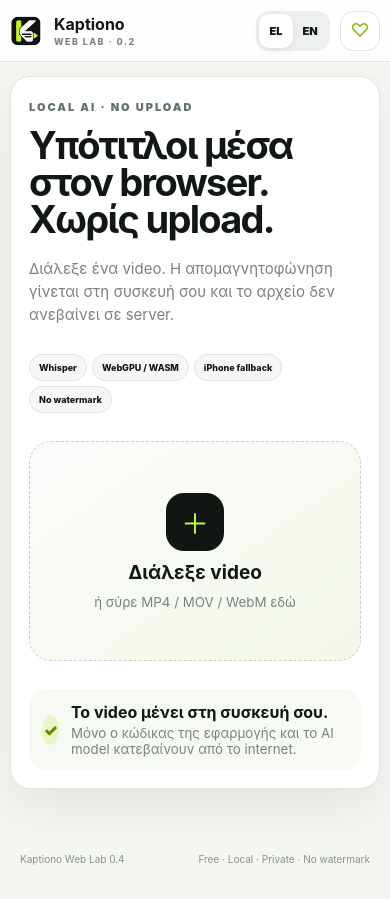
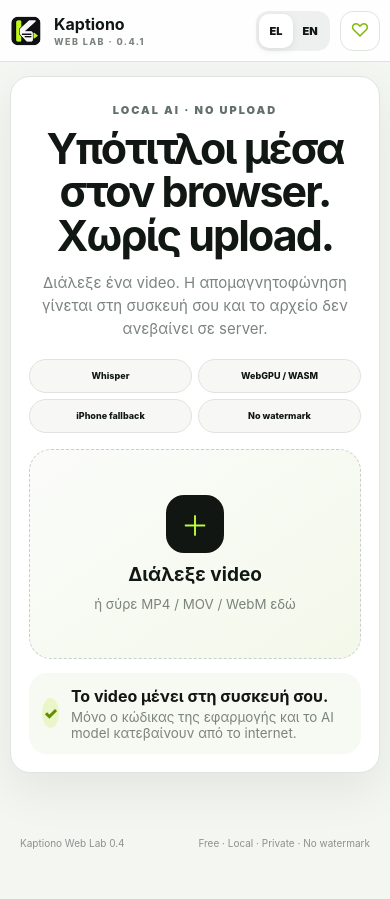
Before and after one commit to Donacgreece/Kaptiono, a plain HTML site: page index.html in a window 390 px wide. Drawn offline with Linux system fonts and the light colour scheme.

Commit message:
Kaptiono Web Lab 0.4.1: home navigation and symmetric landing page

```diff
--- a/app.js
+++ b/app.js
@@ -44,7 +44,13 @@ fileInput.addEventListener('change',()=>fileInput.files?.[0]&&loadFile(fileInput
 ['dragleave','drop'].forEach(name=>dropzone.addEventListener(name,e=>{e.preventDefault();dropzone.classList.remove('drag')}));
 dropzone.addEventListener('drop',e=>{const f=e.dataTransfer.files?.[0];if(f)loadFile(f)});
 $('#changeVideoBtn').addEventListener('click',()=>fileInput.click());
-$('#brandHome').addEventListener('click',()=>window.scrollTo({top:0,behavior:'smooth'}));
+function goHome(){
+  try{video.pause()}catch{}
+  $('#workspace').classList.add('hidden');
+  $('#startCard').classList.remove('hidden');
+  window.scrollTo({top:0,behavior:'smooth'});
+}
+$('#brandHome').addEventListener('click',goHome);
 
 function loadFile(file){
   if(!file.type.startsWith('video/')&&!/\.(mp4|mov|m4v|webm)$/i.test(file.name)){alert(isGreekUI()?'Διάλεξε αρχείο video.':'Choose a video file.');return}
--- a/index.html
+++ b/index.html
@@ -10,14 +10,14 @@
   <title>Kaptiono Web Lab</title>
   <link rel="icon" href="./favicon.ico" />
   <link rel="manifest" href="./manifest.webmanifest" />
-  <link rel="stylesheet" href="./styles.css?v=0.2.0" />
+  <link rel="stylesheet" href="./styles.css?v=0.4.1" />
 </head>
 <body>
   <div class="app-shell">
     <header class="topbar">
       <button class="brand" id="brandHome" type="button" aria-label="Kaptiono">
         <img src="./assets/icons/icon-64.png" alt="" />
-        <span><strong>Kaptiono</strong><small>WEB LAB · 0.2</small></span>
+        <span><strong>Kaptiono</strong><small>WEB LAB · 0.4.1</small></span>
       </button>
       <div class="top-actions">
         <span class="privacy-pill"><i></i><span data-i18n="localPrivate">Τοπικό & ιδιωτικό</span></span>
@@ -28,13 +28,13 @@
 
     <main>
       <section id="startCard" class="start-card card">
-        <div class="hero-copy">
+        <div class="hero-copy home-panel">
           <span class="eyebrow">LOCAL AI · NO UPLOAD</span>
           <h1 data-i18n="heroTitle">Υπότιτλοι μέσα στον browser. Χωρίς upload.</h1>
           <p data-i18n="heroText">Διάλεξε ένα video. Η απομαγνητοφώνηση γίνεται στη συσκευή σου και το αρχείο δεν ανεβαίνει σε server.</p>
           <div class="hero-badges"><span>Whisper</span><span>WebGPU / WASM</span><span>iPhone fallback</span><span>No watermark</span></div>
         </div>
-        <button id="dropzone" class="dropzone" type="button">
+        <button id="dropzone" class="dropzone home-panel" type="button">
           <span class="upload-icon">＋</span>
           <strong data-i18n="chooseVideo">Διάλεξε video</strong>
           <small data-i18n="dropHint">ή σύρε MP4 / MOV / WebM εδώ</small>
@@ -202,6 +202,6 @@
 
     <footer><span>Kaptiono Web Lab 0.4</span><span>Free · Local · Private · No watermark</span></footer>
   </div>
-  <script type="module" src="./app.js?v=0.4.0"></script>
+  <script type="module" src="./app.js?v=0.4.1"></script>
 </body>
 </html>
--- a/styles.css
+++ b/styles.css
@@ -11,3 +11,85 @@
 .video-download-cta{width:100%;min-height:76px;border:0;border-radius:16px;background:var(--dark);color:#fff;padding:14px 16px;display:flex;align-items:center;justify-content:space-between;gap:16px;cursor:pointer;margin-bottom:12px;text-align:left}.video-download-cta>span{display:flex;flex-direction:column;gap:3px}.video-download-cta small{font-size:9px;letter-spacing:.12em;color:#baff37;font-style:normal;font-weight:900}.video-download-cta strong{font-size:16px}.video-download-cta em{font-size:10px;color:#b8c0ba;font-style:normal}.video-download-cta>b{width:40px;height:40px;border-radius:12px;background:#242b26;color:#baff37;display:grid;place-items:center;font-size:20px}.video-download-cta:disabled{opacity:.5;cursor:not-allowed}
 .export-grid.two{grid-template-columns:repeat(2,minmax(0,1fr))}
 @media(max-width:620px){.video-download-cta{min-height:70px}.video-download-cta strong{font-size:15px}.export-grid.two{grid-template-columns:1fr 1fr}}
+
+
+/* v0.4.1 homepage balance + real home navigation */
+.start-card{
+  grid-template-columns:repeat(2,minmax(0,1fr));
+  gap:clamp(24px,3vw,44px);
+  align-items:stretch;
+  min-height:unset;
+  padding:clamp(28px,4vw,52px);
+}
+.start-card .home-panel{
+  min-width:0;
+  min-height:360px;
+  border-radius:22px;
+}
+.hero-copy.home-panel{
+  display:flex;
+  flex-direction:column;
+  justify-content:center;
+  padding:clamp(14px,2vw,26px);
+}
+.hero-copy h1{
+  font-size:clamp(44px,4.2vw,64px);
+  line-height:1.01;
+  max-width:660px;
+  margin:14px 0 18px;
+}
+.hero-copy p{
+  max-width:660px;
+  margin:0;
+}
+.hero-badges{
+  display:grid;
+  grid-template-columns:repeat(2,minmax(0,1fr));
+  gap:8px;
+  width:min(100%,500px);
+  margin-top:26px;
+}
+.hero-badges span{
+  display:flex;
+  align-items:center;
+  justify-content:center;
+  min-height:38px;
+  text-align:center;
+  padding:8px 10px;
+}
+.dropzone.home-panel{
+  min-height:360px;
+  width:100%;
+  padding:28px;
+}
+.privacy-note{
+  min-height:82px;
+  justify-content:center;
+  text-align:left;
+}
+.privacy-note>div{
+  max-width:760px;
+}
+.brand:focus-visible,.dropzone:focus-visible{
+  outline:3px solid rgba(167,214,45,.38);
+  outline-offset:3px;
+}
+
+@media(max-width:900px){
+  .start-card{grid-template-columns:1fr;gap:18px}
+  .start-card .home-panel{min-height:auto}
+  .hero-copy.home-panel{padding:12px 4px 4px;text-align:center;align-items:center}
+  .hero-copy h1,.hero-copy p{max-width:720px}
+  .hero-badges{width:min(100%,560px)}
+  .dropzone.home-panel{min-height:240px}
+  .privacy-note{grid-column:1;}
+}
+@media(max-width:620px){
+  .start-card{padding:18px;gap:14px}
+  .hero-copy.home-panel{padding:8px 0 2px}
+  .hero-copy h1{font-size:clamp(36px,11vw,48px);margin:10px 0 14px}
+  .hero-badges{grid-template-columns:1fr 1fr;gap:6px;margin-top:18px}
+  .hero-badges span{min-height:34px;font-size:9px}
+  .dropzone.home-panel{min-height:210px}
+  .privacy-note{justify-content:flex-start;text-align:left;min-height:74px}
+}
--- a/sw.js
+++ b/sw.js
@@ -1,5 +1,5 @@
-const CACHE='kaptiono-web-lab-0.4.0';
-const SHELL=['./','./index.html','./styles.css?v=0.4.0','./app.js?v=0.4.0','./manifest.webmanifest','./assets/icons/icon-64.png','./assets/icons/icon-192.png','./assets/icons/icon-512.png'];
+const CACHE='kaptiono-web-v0.4.1';
+const SHELL=['./','./index.html','./styles.css?v=0.4.1','./app.js?v=0.4.1','./manifest.webmanifest','./assets/icons/icon-64.png','./assets/icons/icon-192.png','./assets/icons/icon-512.png'];
 self.addEventListener('install',event=>{self.skipWaiting();event.waitUntil(caches.open(CACHE).then(c=>c.addAll(SHELL).catch(()=>{})))});
 self.addEventListener('activate',event=>{event.waitUntil(Promise.all([caches.keys().then(keys=>Promise.all(keys.filter(k=>k.startsWith('kaptiono-')&&k!==CACHE).map(k=>caches.delete(k)))),self.clients.claim()]))});
 self.addEventListener('fetch',event=>{if(event.request.method!=='GET'||new URL(event.request.url).origin!==location.origin)return;event.respondWith(fetch(event.request).then(res=>{const clone=res.clone();caches.open(CACHE).then(c=>c.put(event.request,clone)).catch(()=>{});return res}).catch(()=>caches.match(event.request).then(r=>r||caches.match('./index.html'))))});
```
Also changed, not shown: 1 other file.
